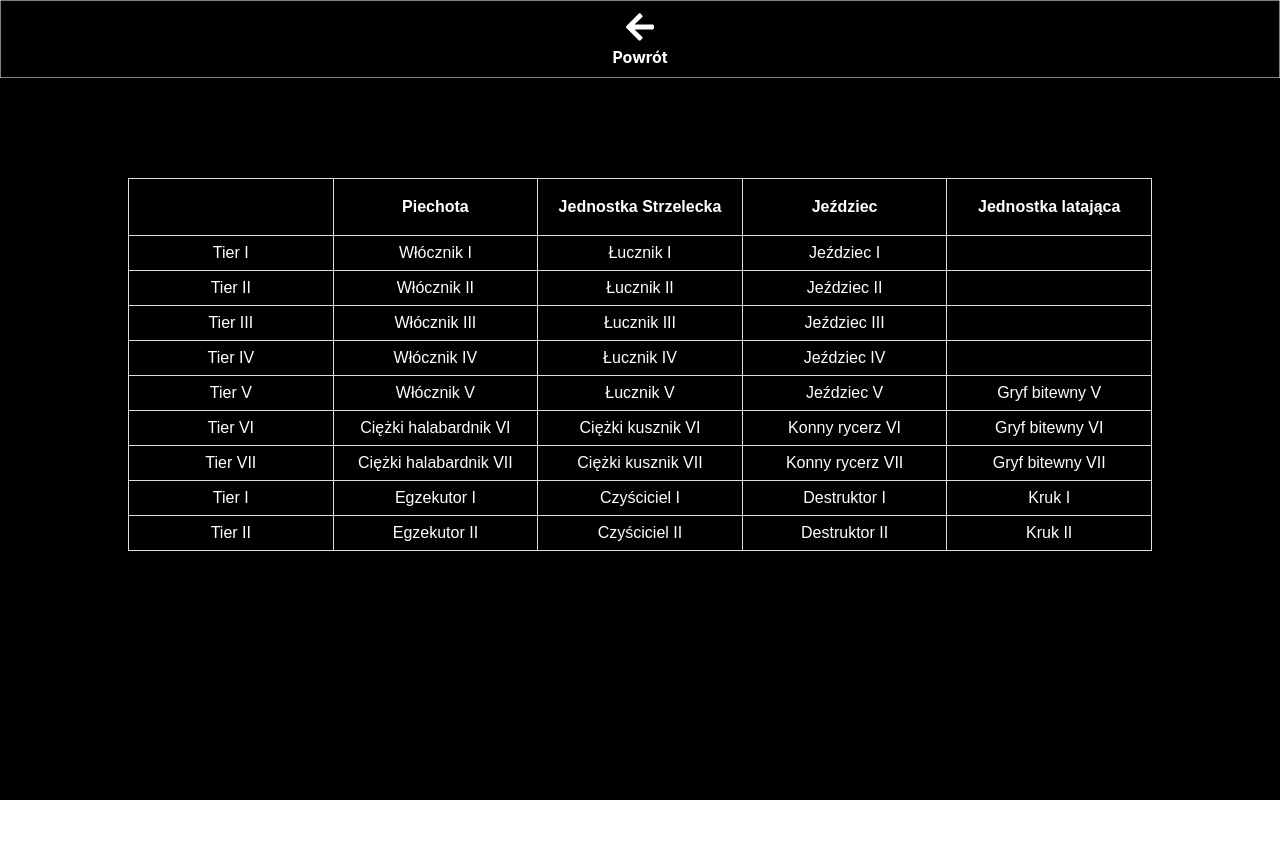
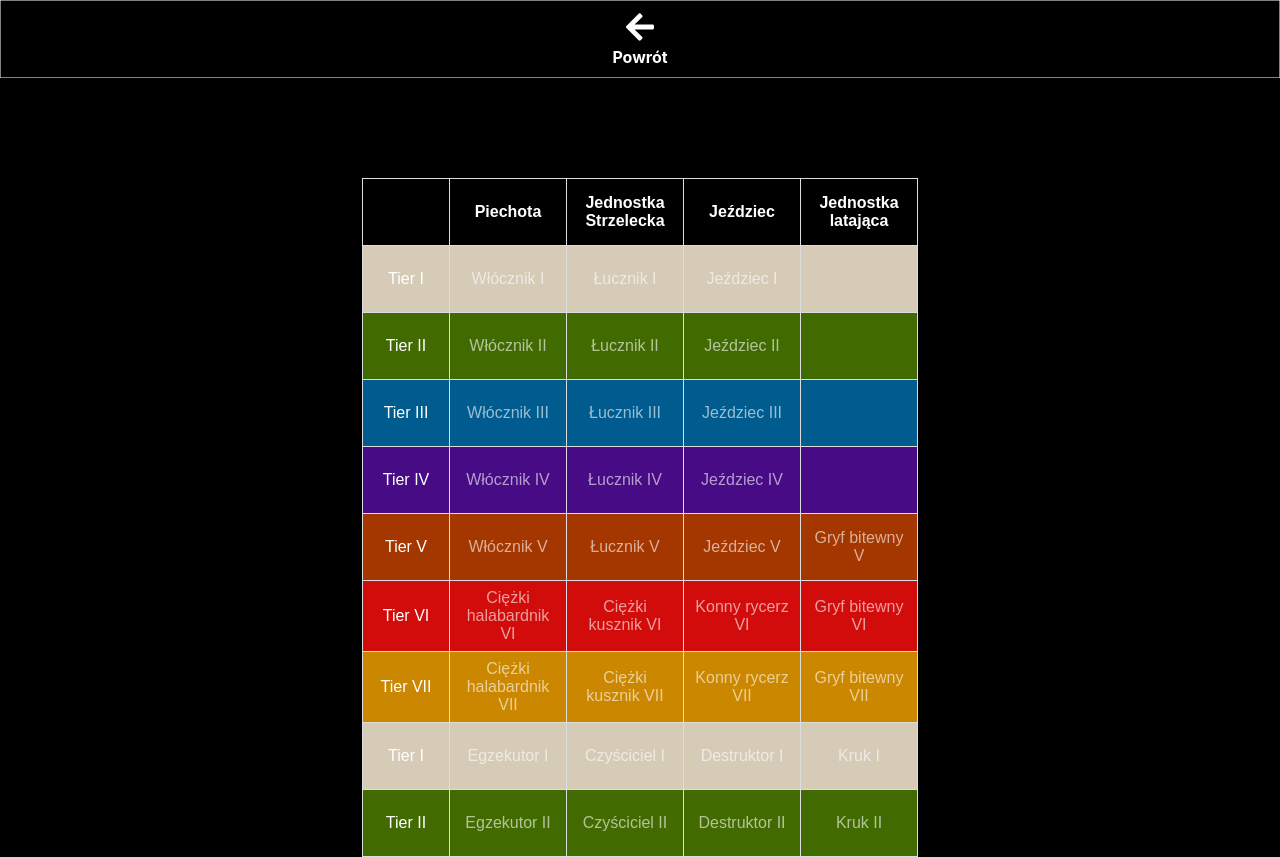
Before and after one commit to przemekpia/TBCalculator, a React (Create React App) app: page / in a window 1280 px wide. Both pictures are taken after a click on the element "Armia". Before the commit the page ends 800 px from the top, so only its background shows below. Built offline with nearby package versions, Linux system fonts and the light colour scheme.

Commit message:
table style improved in ArmySettings

```diff
--- /dev/null
+++ b/src/assets/colors.js
@@ -0,0 +1,9 @@
+export const colors = {
+    T1: "#d6cbb7",
+    T2: "#416b00",
+    T3: "#005b8f",
+    T4: "#470b85",
+    T5: "#a43700",
+    T6: "#d20c0b",
+    T7: "#cb8700",
+};
--- a/src/components/MainBar/ArmySettings.js
+++ b/src/components/MainBar/ArmySettings.js
@@ -1,4 +1,5 @@
-import React from "react";
+import React, { useState } from "react";
+import { colors } from "../../assets/colors";
 
 const ArmySettings = ({ isOpen }) => {
   const columns = [
@@ -21,15 +22,21 @@ const ArmySettings = ({ isOpen }) => {
     ["Tier II", "Egzekutor II", "Czyściciel II", "Destruktor II", "Kruk II"]
   ];
 
+  const [selectedCells, setSelectedCells] = useState([]);
+
   const handleClick = (rowIndex, colIndex, cell) => {
     if (colIndex === 0 || cell === "") {
       return;
     }
-    alert(`Clicked on row ${rowIndex + 1}, column ${colIndex + 1}`);
+    const cellKey = `${rowIndex}-${colIndex}`;
+    setSelectedCells((prevSelectedCells) =>
+      prevSelectedCells.includes(cellKey)
+        ? prevSelectedCells.filter((key) => key !== cellKey)
+        : [...prevSelectedCells, cellKey]
+    );
   };
 
   const tableStyle = {
-    width: "80%",
     margin: "0 auto",
     borderCollapse: "collapse",
     fontFamily: "Arial, sans-serif",
@@ -40,6 +47,8 @@ const ArmySettings = ({ isOpen }) => {
   const thTdStyle = {
     border: "1px solid #ddd",
     padding: "8px",
+    height: "50px",
+    opacity: 0.6, // Set the default opacity to 0.6
   };
 
   const clickableTdStyle = {
@@ -47,12 +56,29 @@ const ArmySettings = ({ isOpen }) => {
     cursor: "pointer",
   };
 
+  const selectedTdStyle = {
+    ...clickableTdStyle,
+    border: "4px solid #fff",
+    opacity: 1, // Set opacity to 1 for selected cells
+  };
+
+  const rowColors = [
+    colors.T1,
+    colors.T2,
+    colors.T3,
+    colors.T4,
+    colors.T5,
+    colors.T6,
+    colors.T7,
+    colors.T1,
+    colors.T2,
+  ];
+
   return (
     <div
       style={{
         fontFamily: "Arial, sans-serif",
         textAlign: "center",
-        marginTop: "50px",
         display: isOpen ? "block" : "none",
       }}
     >
@@ -60,7 +86,7 @@ const ArmySettings = ({ isOpen }) => {
         <thead>
           <tr>
             {columns.map((col, index) => (
-              <th key={index} style={thTdStyle}>
+              <th key={index} style={{ ...thTdStyle, width: index === 0 ? "70px" : "100px", opacity: 1 }}>
                 {col}
               </th>
             ))}
@@ -68,11 +94,22 @@ const ArmySettings = ({ isOpen }) => {
         </thead>
         <tbody>
           {rows.map((row, rowIndex) => (
-            <tr key={rowIndex}>
+            <tr key={rowIndex} style={{ backgroundColor: rowColors[rowIndex] }}>
               {row.map((cell, cellIndex) => {
                 const isHeaderCell = cellIndex === 0;
                 const isEmptyCell = cell === "";
-                const cellStyle = isHeaderCell || isEmptyCell ? thTdStyle : clickableTdStyle;
+                const cellKey = `${rowIndex}-${cellIndex}`;
+                const isSelected = selectedCells.includes(cellKey);
+                const cellStyle = isSelected
+                  ? selectedTdStyle
+                  : {
+                      ...thTdStyle,
+                      width: cellIndex === 0 ? "40px" : "100px",
+                      cursor: isHeaderCell || isEmptyCell ? "default" : "pointer",
+                    };
+                if (cellIndex === 0) {
+                  cellStyle.opacity = 1;
+                }
                 return (
                   <td
                     key={cellIndex}
```
